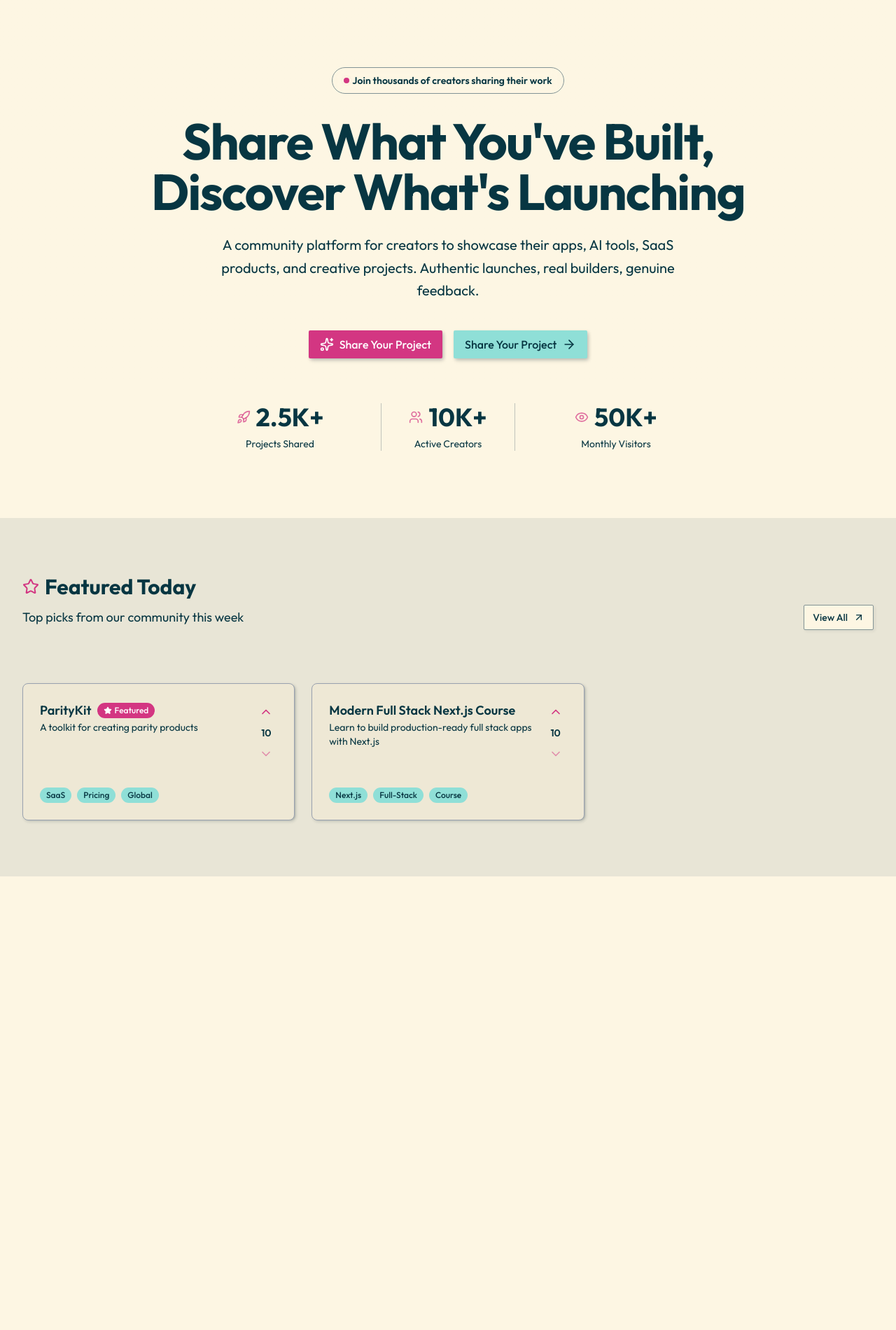
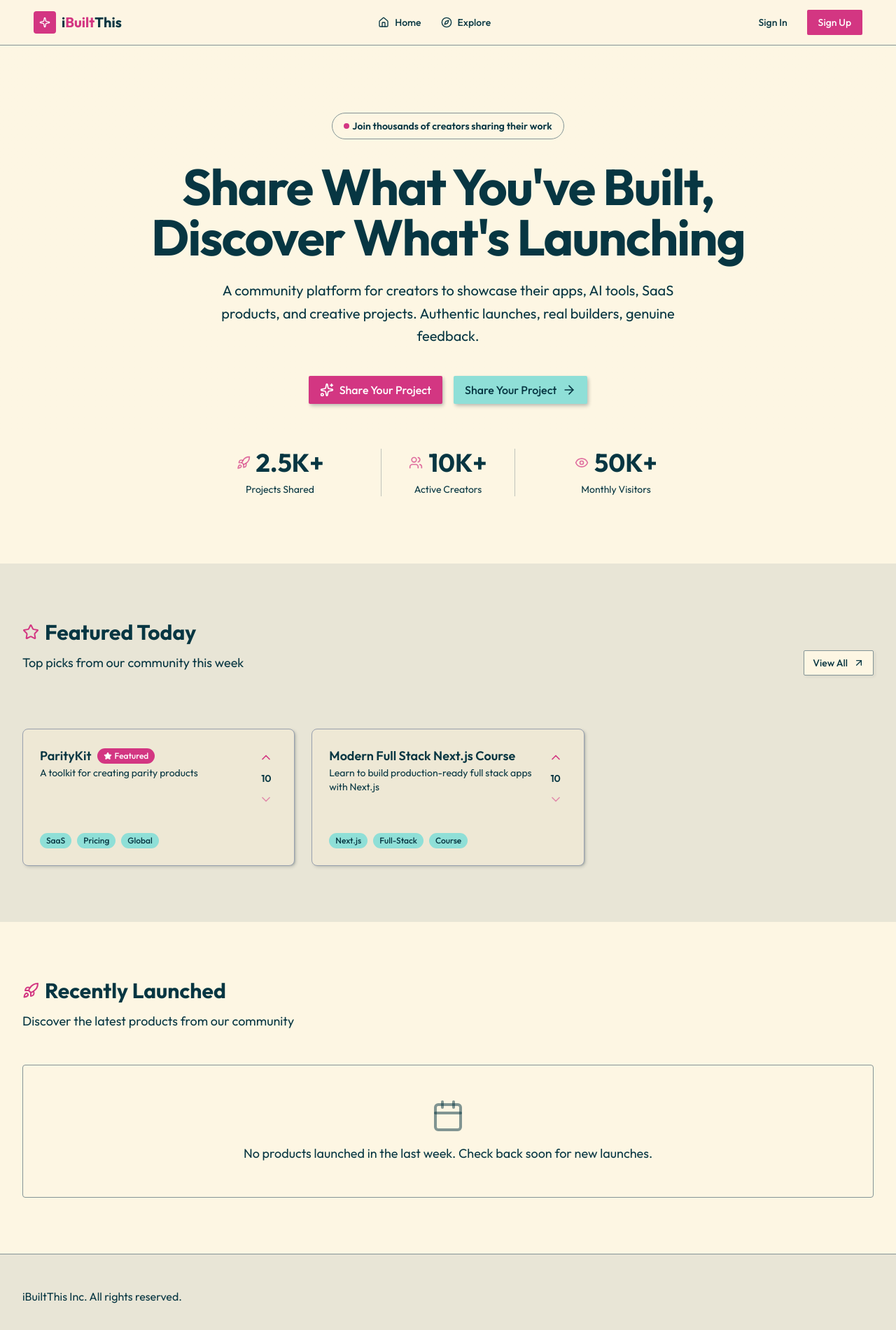
Before and after one commit to FeliperPC/ibuiltthis-app, a Next.js app: page / in a window 1280 px wide. Shown: the top 1900 px of the page at 70% size. Before the commit the page ends 1252 px from the top, so only its background shows below. Built offline with nearby package versions, Linux system fonts and the light colour scheme.

Commit message:
feat : RecentlyLaunchedProducts, header and footer components added along with empty-states component

```diff
--- a/app/layout.tsx
+++ b/app/layout.tsx
@@ -2,6 +2,8 @@
 import { Geist } from "next/font/google";
 import "./globals.css";
 import { Outfit } from "next/font/google";
+import Header from "@/components/common/header";
+import Footer from "@/components/common/footer";
 
 const geistSans = Geist({
   // we use variable, when we do not want this font to be applied for the hole application
@@ -30,7 +32,9 @@
         // to use geistSans in the hole application use className={`${geistSans.classname} instead
         className={`${outfit.className} antialiased`}
       >
+        <Header />
         {children}
+        <Footer />
       </body>
     </html>
   );
--- a/app/page.tsx
+++ b/app/page.tsx
@@ -1,5 +1,6 @@
 import FeaturedProducts from "@/components/landing-page/featured-products";
 import HeroSection from "@/components/landing-page/hero-section";
+import RecentlyLaunchedProducts from "@/components/landing-page/recently-launched-products";
 
 
 export default function Home() {
@@ -7,6 +8,7 @@
     <div>
       <HeroSection />
       <FeaturedProducts />
+      <RecentlyLaunchedProducts />
     </div>
   );
 }
--- /dev/null
+++ b/components/common/empty-state.tsx
@@ -0,0 +1,18 @@
+import { LucideIcon } from "lucide-react";
+
+export default function EmptyState({
+  message,
+  icon: Icon,
+}: {
+  message: string;
+  icon?: LucideIcon;
+}) {
+  return (
+    <div className="empty-state">
+      {Icon && (
+        <Icon className="size-12 text-muted-foreground/50 mx-auto mb-4" />
+      )}
+      <p className="text-lg text-muted-foreground">{message}</p>
+    </div>
+  );
+}
--- /dev/null
+++ b/components/common/footer.tsx
@@ -0,0 +1,7 @@
+export default function Footer() {
+  return (
+    <footer className="border-t bg-muted/20 py-12">
+      <div className="wrapper">iBuiltThis Inc. All rights reserved.</div>
+    </footer>
+  );
+}
--- /dev/null
+++ b/components/common/header.tsx
@@ -0,0 +1,65 @@
+import { Compass, HomeIcon, SparkleIcon, SparklesIcon, UserIcon } from "lucide-react";
+import Link from "next/link";
+import { Button } from "../ui/button";
+
+export default function Header() {
+  const Logo = () => {
+    return (
+      <Link href={"/"} className="flex items-center gap-2 group">
+        <div className="size-8 rounded-lg bg-primary flex items-center justify-center">
+          <SparkleIcon className="size-4 text-primary-foreground" />
+        </div>
+        <span className="text-xl font-bold">
+          i<span className="text-primary">Built</span>This
+        </span>
+      </Link>
+    );
+  };
+  const isSignedIn = false;
+  return (
+    <header className="sticky top-0 z-50 border-b bg-background/95 backdrop:blur supports-backdrop-filter:bg-background/60">
+      <div className="wrapper px-12">
+        <div className="flex h-16 items-center justify-between">
+          <Logo />
+          <nav className="flex items-center gap-1">
+            <Link
+              href="/"
+              className="flex items-center gap-2 px-3 py-2 text-sm font-medium text-muted-foreground hover:text-foreground transition-colors hover:bg-muted/50"
+            >
+              <HomeIcon className="size-4" />
+              <span>Home</span>
+            </Link>
+            <Link
+              href="/explore"
+              className="flex items-center gap-2 px-3 py-2 text-sm font-medium text-muted-foreground hover:text-foreground transition-colors hover:bg-muted/50"
+            >
+              <Compass className="size-4" />
+              <span>Explore</span>
+            </Link>
+          </nav>
+          <div className="flex items-center gap-3">
+            {isSignedIn ? (
+              <>
+                <Button asChild>
+                  <Link href="/submit">
+                    <SparklesIcon className="size-4" />
+                    Submit Project
+                  </Link>
+                </Button>
+                {/** Clerk User */}
+                <Button variant={"ghost"}>
+                  <UserIcon className="size-4" />
+                </Button>
+              </>
+            ) : (
+              <>
+                <Button variant="ghost">Sign In</Button>
+                <Button>Sign Up</Button>
+              </>
+            )}
+          </div>
+        </div>
+      </div>
+    </header>
+  );
+}
--- /dev/null
+++ b/components/landing-page/recently-launched-products.tsx
@@ -0,0 +1,32 @@
+import { CalendarIcon, RocketIcon } from "lucide-react";
+import SectionHeader from "../common/section-header";
+import ProductCard from "../products/product-card";
+import EmptyState from "../common/empty-state";
+
+export default function RecentlyLaunchedProducts() {
+  const recentlyLaunchedProducts = [];
+  return (
+    <section className="py-20">
+      <div className="wrapper space-y-12">
+        <SectionHeader
+          title="Recently Launched"
+          icon={RocketIcon}
+          description="Discover the latest products from our community"
+        />
+
+        {recentlyLaunchedProducts.length > 0 ? (
+          <div className="grid-wrapper">
+            {recentlyLaunchedProducts.map((product) => (
+              <ProductCard key={product.id} product={product} />
+            ))}
+          </div>
+        ) : (
+          <EmptyState
+            message="No products launched in the last week. Check back soon for new launches."
+            icon={CalendarIcon}
+          />
+        )}
+      </div>
+    </section>
+  );
+}
```
